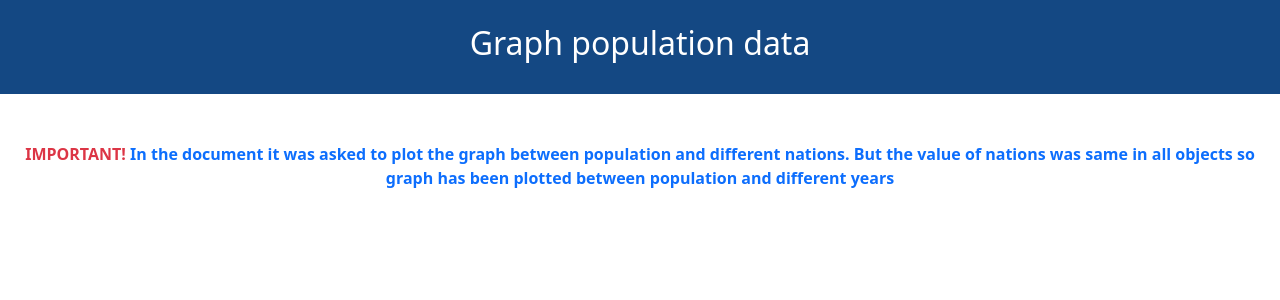
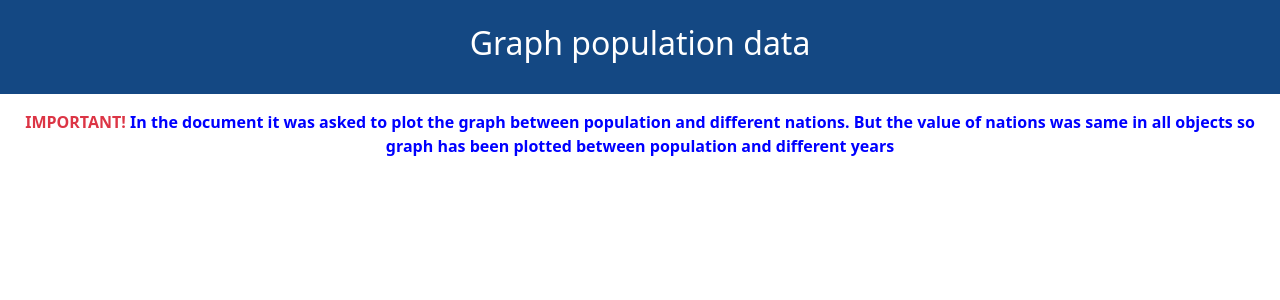
Before and after one commit to mohdsahil36/CarbonCell-Assignment, a React (Vite) app: page / in a window 1280 px wide. Shown: the top 300 px of the page. Built offline with nearby package versions, Linux system fonts and the light colour scheme; no server answers.

Commit message:
population code update

```diff
--- a/src/components/Pages/Subpages/HomePage.jsx
+++ b/src/components/Pages/Subpages/HomePage.jsx
@@ -48,7 +48,9 @@ const PopulationChart = () => {
       <div className={classes['population-header']}>
         <h2>Graph population data</h2>
       </div>
-      <p className='py-5 text-center text-primary fw-bold'><span className='text-danger fw-bold'>IMPORTANT!</span> In the document it was asked to plot the graph between population and different nations. But the value of nations was same in all objects so graph has been plotted between population and different years</p>
+      <div className='p-3'>
+        <p className={`${classes['population-text']}`}><span className='text-danger fw-bold'>IMPORTANT!</span> In the document it was asked to plot the graph between population and different nations. But the value of nations was same in all objects so graph has been plotted between population and different years</p>
+      </div>
       <div className={classes.chartContainer}>
         <canvas id="bar-chart" className={classes['bar-chart']}></canvas>
       </div>
--- a/src/components/Pages/Subpages/Homepage.module.css
+++ b/src/components/Pages/Subpages/Homepage.module.css
@@ -15,3 +15,10 @@
     background-color: rgb(20, 72, 131);
     padding: 1.5rem;
 }
+.population-text{
+    font-weight: 600;
+    text-align: center;
+    /* padding: 1.5rem 0; */
+    color: blue;
+    font-size: 1rem;
+}
```
